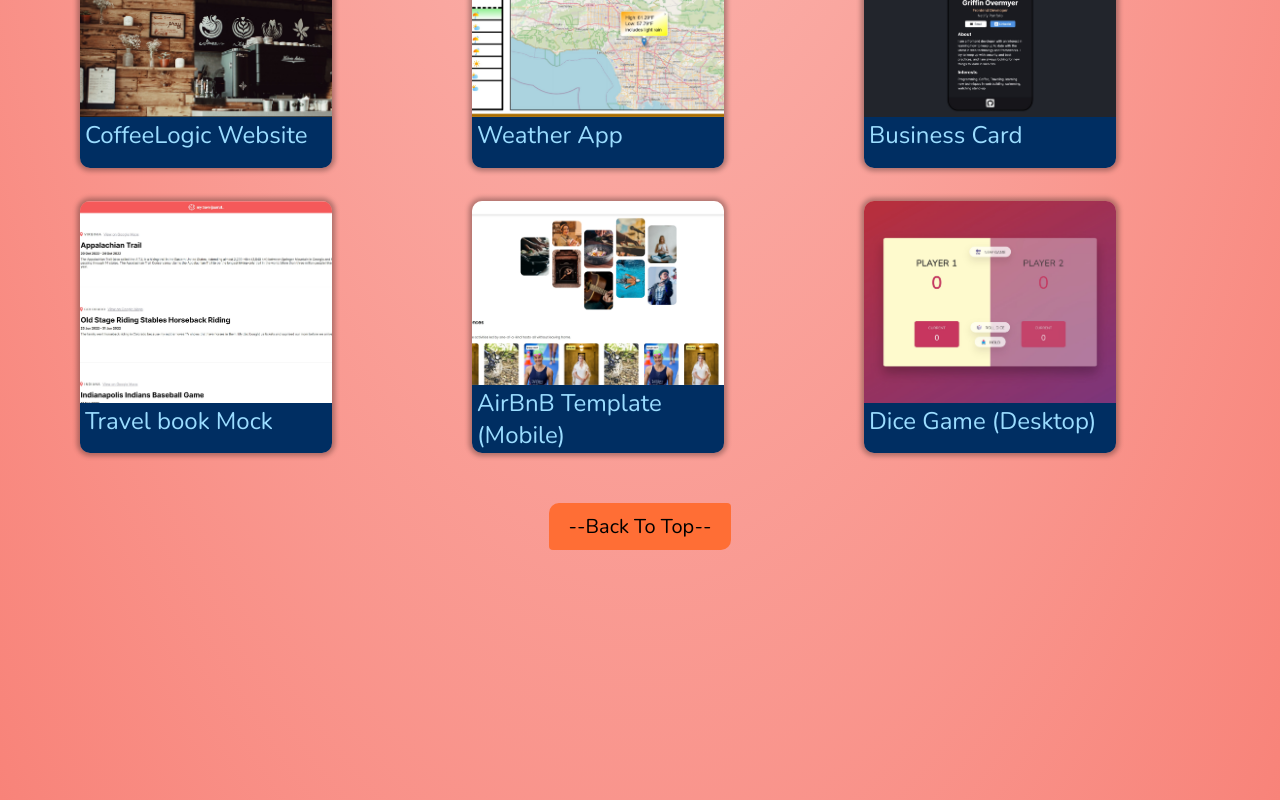
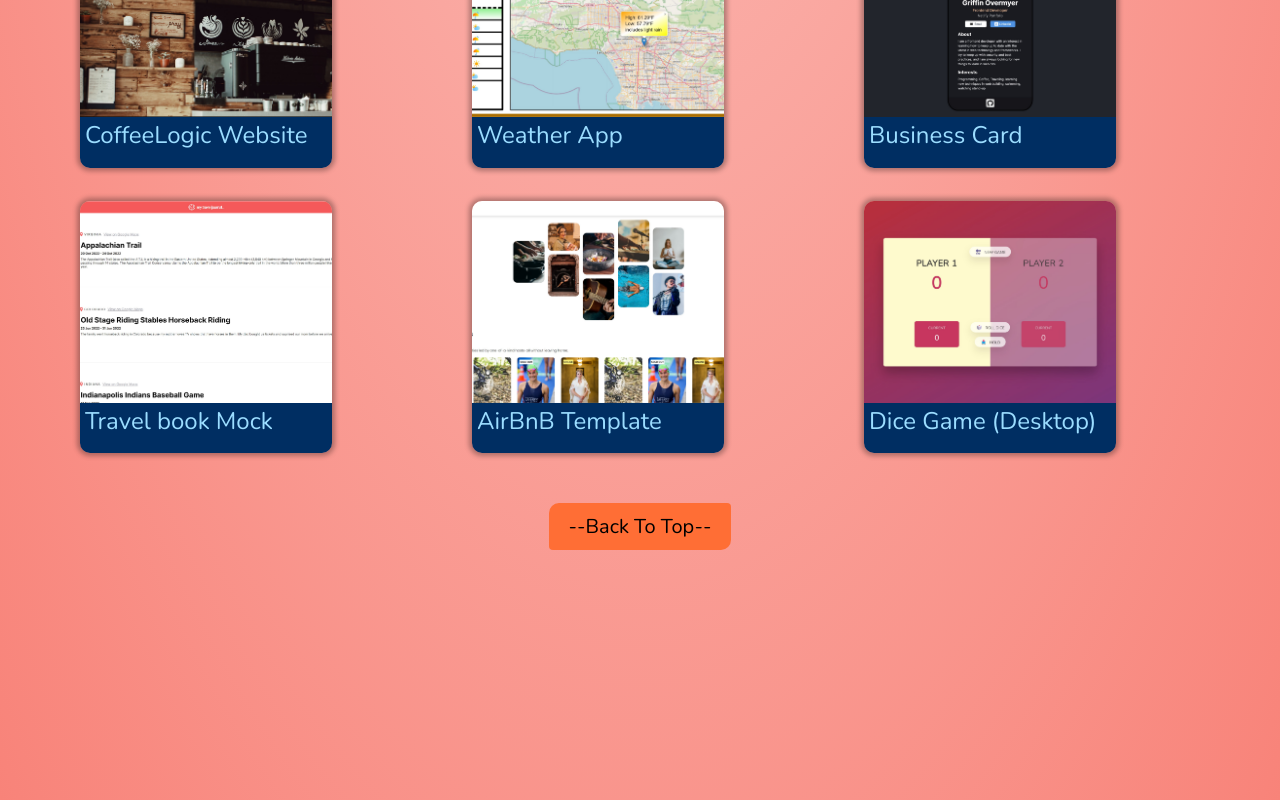
Before and after one commit to Griffinov22/portfolio_2022, a React (Vite) app: page / in a window 1280 px wide. Shown: the part 2396-3196 px from the top of the page. Built offline with nearby package versions, Linux system fonts and the light colour scheme.

Commit message:
text changes

```diff
--- a/src/components/Works.jsx
+++ b/src/components/Works.jsx
@@ -51,7 +51,7 @@ export default function Works() {
           onClick={() => window.open("https://air-bnb-template.netlify.app/")}
         >
           <img className="works-pic" src="/air-bnb.jpg" />
-          <p className="works-caption">AirBnB Template (Mobile)</p>
+          <p className="works-caption">AirBnB Template</p>
         </div>
 
         <div className="works-flex-item">
```
